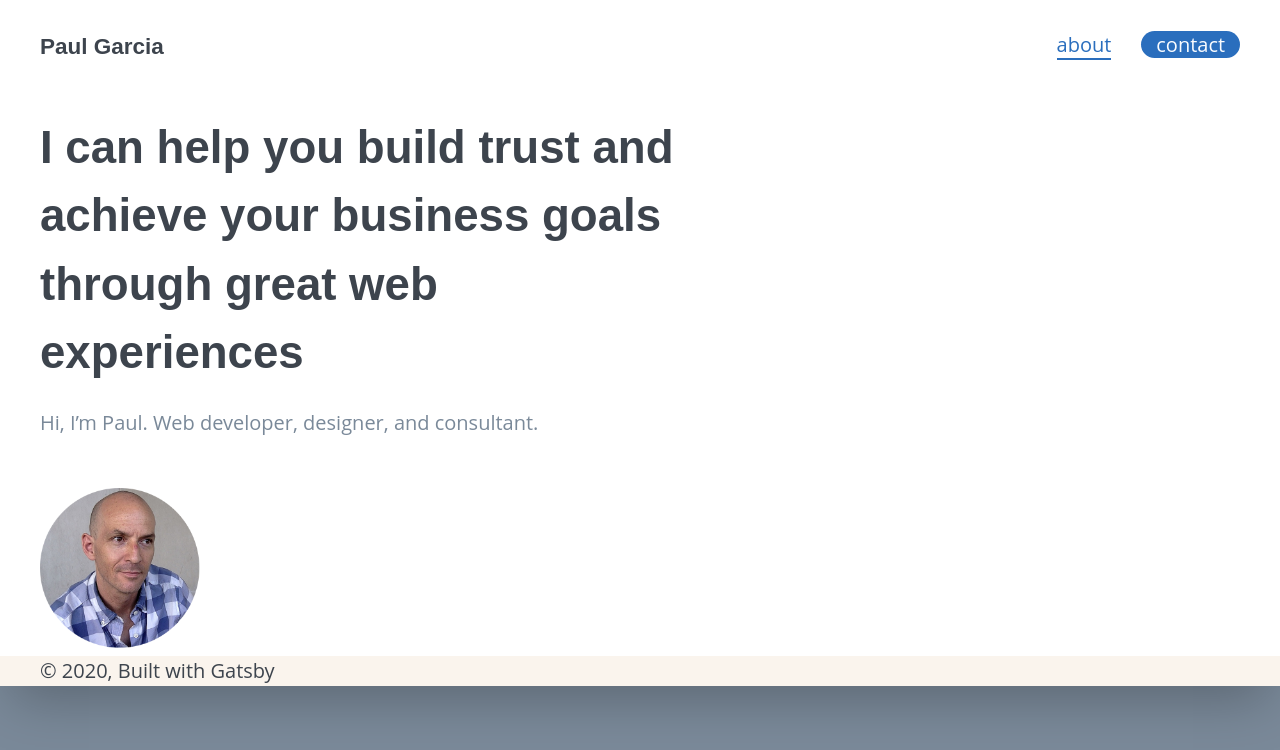
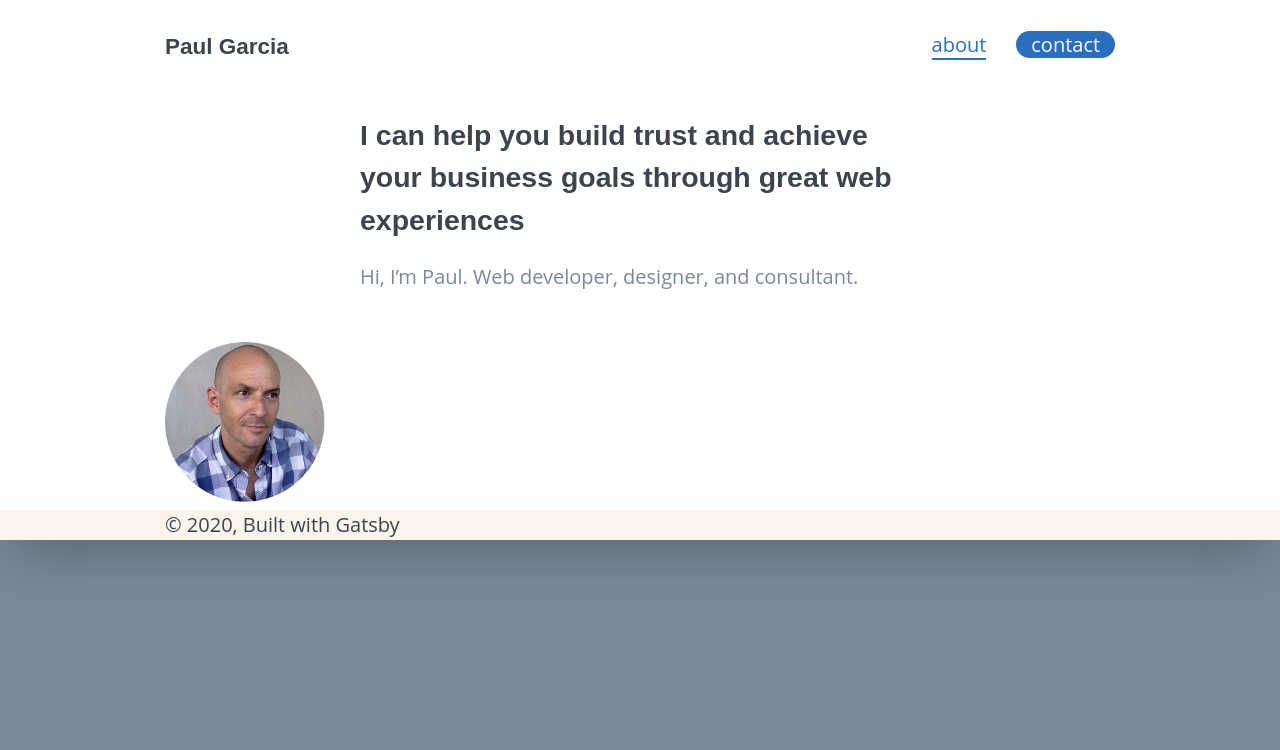
Before and after one commit to gp22/frontera-digital, a Gatsby site: page / in a window 1280 px wide. Built offline with nearby package versions, Linux system fonts and the light colour scheme; Gatsby itself is replaced by a stand-in of ours.

Commit message:
screen size, content adjustments

```diff
--- a/src/components/footer.js
+++ b/src/components/footer.js
@@ -2,10 +2,12 @@ import { Link } from 'gatsby'
 import React from 'react'
 
 const Footer = () => (
-  <footer className="bg-brown-100 px-4  sm:px-8 xxl:px-56">
-    © {new Date().getFullYear()}, Built with
-    {` `}
-    <Link to="https://www.gatsbyjs.org">Gatsby</Link>
+  <footer className="bg-brown-100">
+    <div className="content-wrapper mx-auto px-4  lg:px-12">
+      © {new Date().getFullYear()}, Built with
+      {` `}
+      <Link to="https://www.gatsbyjs.org">Gatsby</Link>
+    </div>
   </footer>
 )
 
--- a/src/components/header.js
+++ b/src/components/header.js
@@ -4,16 +4,18 @@ import Image from './image'
 
 const Header = () => (
   <header>
-    <div className="sm:max-w-lg">
-      <h1 className="font-bold font-display text-4xl mb-4  sm:text-6xl">
-        I can help you build trust and achieve your business goals through great
-        web experiences
+    <div className="max-w-md mx-auto">
+      <h1 className="font-bold font-display text-2xl mb-4">
+        I can help you <span>build&nbsp;trust</span> and achieve your{' '}
+        <span>business&nbsp;goals</span> through great web experiences
       </h1>
       <h2 className="text-gray-100 mb-10">
         Hi, I’m Paul. Web developer, designer, and consultant.
       </h2>
     </div>
-    <Image />
+    <div>
+      <Image />
+    </div>
   </header>
 )
 
--- a/src/components/layout.css
+++ b/src/components/layout.css
@@ -39,3 +39,15 @@
 
 @tailwind components;
 @tailwind utilities;
+
+.body-wrapper {
+  max-width: 1366px;
+}
+
+.content-wrapper {
+  /*
+  Max content width is 950px and the
+  container has padding left and right of 3 rem
+  */
+  max-width: calc(950px + 6rem);
+}
--- a/src/components/layout.js
+++ b/src/components/layout.js
@@ -27,7 +27,7 @@ const Layout = ({ children }) => {
 
   return (
     <>
-      <div className="pt-6 px-4  sm:px-8 xxl:px-56">
+      <div className="content-wrapper mx-auto pt-6 px-4  lg:px-12">
         <Nav />
         <Header siteTitle={data.site.siteMetadata.title} />
         <main>{children}</main>
--- a/src/components/seo.js
+++ b/src/components/seo.js
@@ -69,8 +69,8 @@ function SEO({ description, lang, meta, title }) {
         },
       ].concat(meta)}
     >
-      <html className="bg-gray-100  sm:text-body" />
-      <body className="max-w-xxl mx-auto shadow-2xl text-gray-200 font-body bg-white" />
+      <html className="bg-gray-100  xl:text-body" />
+      <body className="body-wrapper mx-auto shadow-2xl text-gray-200 font-body bg-white" />
     </Helmet>
   )
 }
--- a/tailwind.config.js
+++ b/tailwind.config.js
@@ -1,11 +1,10 @@
 module.exports = {
   theme: {
     screens: {
-      sm: '640px',
-      md: '768px',
-      lg: '1024px',
-      xl: '1280px',
-      xxl: '1366px',
+      sm: '500px',
+      md: '650px',
+      lg: '800px',
+      xl: '950px',
     },
     colors: {
       white: '#fff',
```
